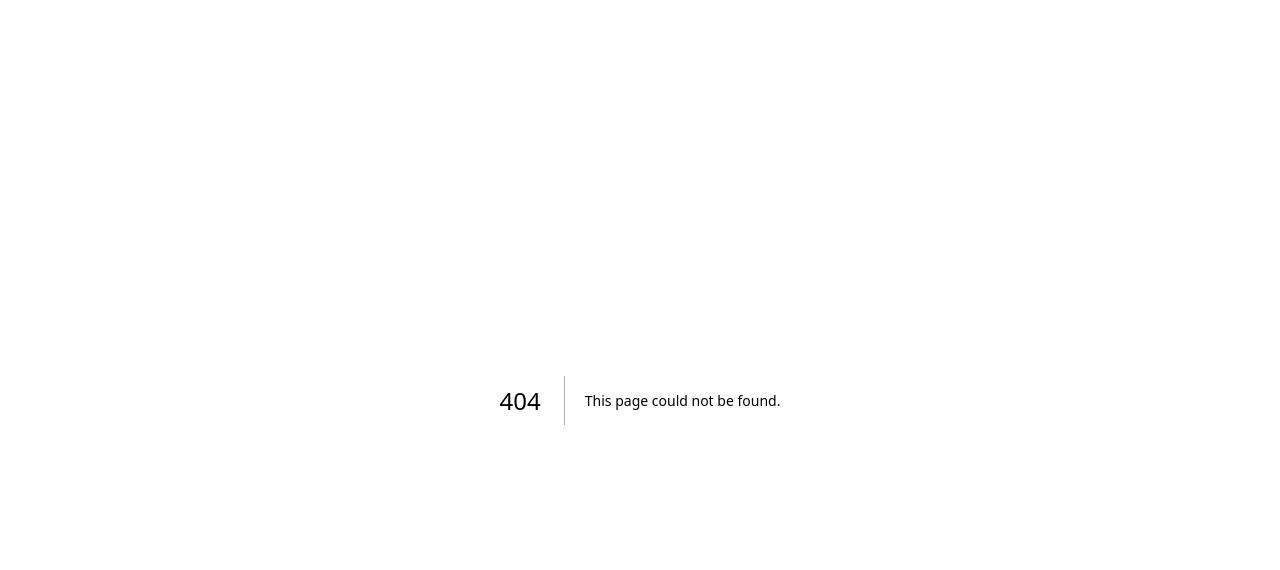
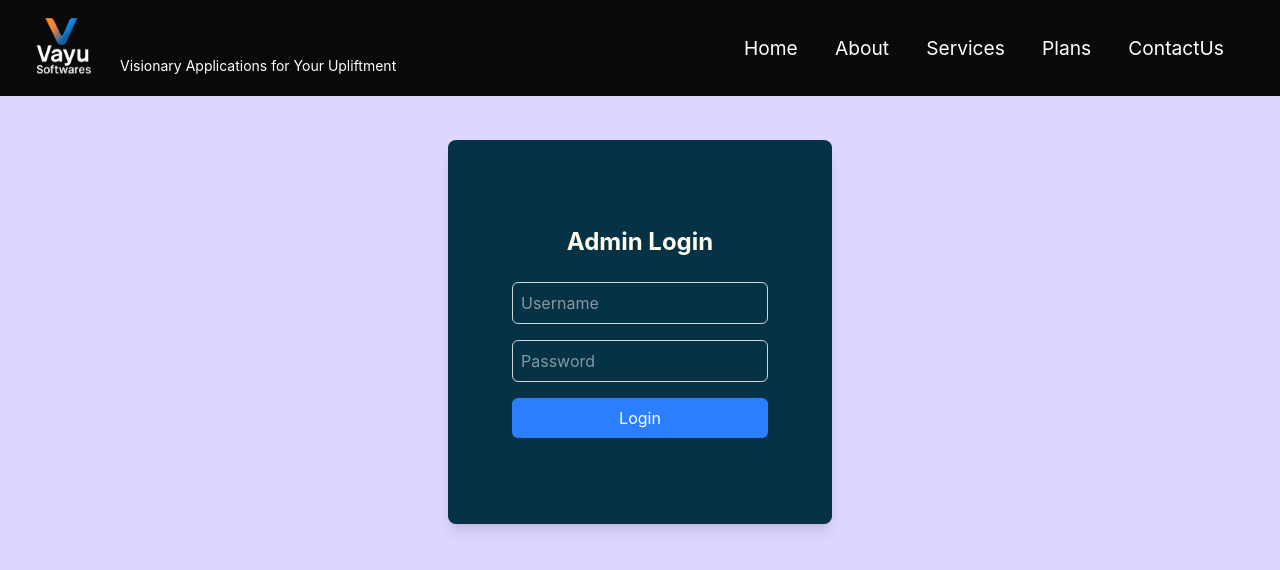
Before and after one commit to harendrasinp/vayuSoftware, a Next.js app: page /adminLogin in a window 1280 px wide. Before the commit this address had no page. Shown: the top 570 px of the page. Built offline with nearby package versions, Linux system fonts and the light colour scheme.

Commit message:
add Admin login page

```diff
--- /dev/null
+++ b/src/app/adminLogin/page.tsx
@@ -0,0 +1,18 @@
+import React from 'react'
+
+const AdminLogin = () => {
+    return (
+        <div className='bg-violet-200 w-full h-screen flex justify-center'>
+            <div className='mt-11 bg-cyan-950 w-96 h-96 rounded-lg shadow-lg flex flex-col justify-center items-center'>
+                <h2 className='text-amber-50 text-2xl font-bold mb-6 text-center'>Admin Login</h2>
+                <form action="" className='flex flex-col items-center w-full'>
+                    <input type="text" placeholder='Username' className='border border-gray-300 rounded-md p-2 w-64 mb-4 text-white' />
+                    <input type="password" placeholder='Password' className='border border-gray-300 rounded-md p-2 w-64 mb-4 text-white ' />
+                    <button className='bg-blue-500 text-white rounded-md p-2 w-64'>Login</button>
+                </form>
+            </div>
+        </div>
+    )
+}
+
+export default AdminLogin
--- a/src/app/layout.tsx
+++ b/src/app/layout.tsx
@@ -4,6 +4,7 @@ import "./globals.css";
 import { Provider } from "react-redux";
 import { store } from "@/reduxStore/store";
 import ReduxProvider from "@/provider/ReduxProvider";
+import Header from "@/components/Header";
 const geistSans = Geist({
   variable: "--font-geist-sans",
   subsets: ["latin"],
@@ -30,6 +31,7 @@ export default function RootLayout({
     <html lang="en">
       <body className={`${geistSans.variable} ${geistMono.variable} scroll-smooth antialiased`}>
        <ReduxProvider>
+        <Header/>
         {children}
         </ReduxProvider>
       </body>
--- a/src/app/page.tsx
+++ b/src/app/page.tsx
@@ -1,5 +1,4 @@
 'use client'
-import Header from "@/components/Header";
 import HeroComponent from "@/components/hero/HeroComponent";
 import AboutUs from "@/components/aboutus/AboutUs";
 import Services from "@/components/services/Services";
@@ -9,7 +8,6 @@ import Contact from "@/components/contact/Contact";
 export default function Home() {
   return (
     <>
-    <Header/>
     <HeroComponent/>
     <AboutUs/>
     <Services/>
```
